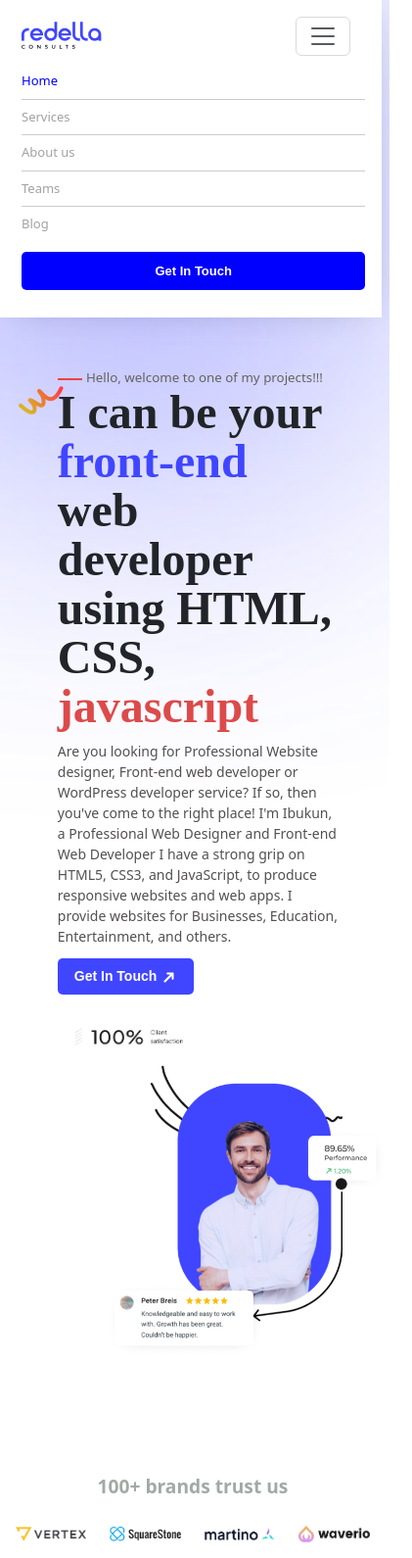
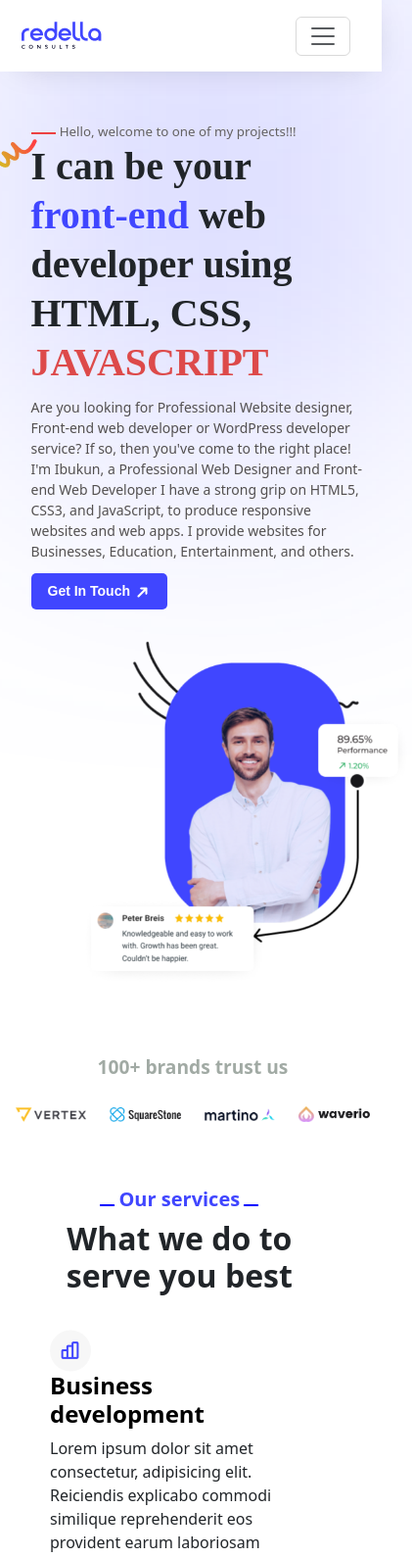
Before and after one commit to GAD0007/portfolio-1, a plain HTML site: page index.html in a window 390 px wide. Shown: the top 1590 px of the page at 98% size, 421 px wide, since content can reach past the window. Drawn offline with Linux system fonts and the light colour scheme.

Commit message:
changes to navbar

```diff
--- a/index.html
+++ b/index.html
@@ -34,7 +34,7 @@
               <span class="navbar-toggler-icon"></span>
             </button>
             <div
-              class="nav-collapse navbar-collapse"
+              class="collapse navbar-collapse"
               id="navbarSupportedContent"
             >
               <ul class="navbar-nav mb-lg-0 mx-auto">
@@ -85,7 +85,7 @@
               <br class="break" />
               <span class="bluebuisness">front-end </span> web developer
               <!-- <br class="break" /> -->
-              using HTML, CSS, <span class="redsuccess">javascript</span>
+              using HTML, CSS, <span class="redsuccess">JAVASCRIPT</span>
               <br class="break" />
             </div>
             <div class="intro3">
@@ -104,18 +104,18 @@
                 />
               </button>
             </div>
-            <div class="container-fluid">
+            <!-- <div class="container-fluid">
               <div class="row gx-5 text-left">
                 <div class="col-xl-12 col-lg-12 col-md-12 col-sm-8 col-12">
                   <img
                     src="images/Facts.png"
                     alt="facts about buisness"
-                    class="img-fluid"
+                    class="img-fluid illustration6"
                   />
                 </div>
                 <div class="blur"><span class="blur1"></span></div>
               </div>
-            </div>
+            </div> -->
           </div>
           <div class="col-xl-7 col-lg-7 col-md-6 col-sm-10 text-end">
             <div class="blur"><span class="blur2"></span></div>
@@ -131,7 +131,7 @@
     <!-- section of Brand logos-->
     <section class="B mt-5 pt-0">
       <div class="container-fluid">
-        <div class="row text-center pt-5">
+        <div class="row text-center">
           <div class="col-lg-3 col-md-12 col-sm-12">
             <span class="trust">100+ brands trust us</span>
           </div>
--- a/style.css
+++ b/style.css
@@ -149,19 +149,32 @@ z-index: -10;
   }
 @keyframes moveRight {
     0% {
-      transform: translateX(-30%);
+      transform: translateX(-5%);
     }
     50% {
         transform: translateX(30%);
       }
     100% {
-      transform: translateX(0%);
+      transform: translateX(-5%);
     }
   }
+  /* @keyframes moveRight2 {
+    0% {
+      transform: translateX(-50%);
+    }
+
+    100% {
+      transform: translateX(250%);
+    }
+  } */
 .illustration{
     z-index: 999;
-    animation: moveRight 7s linear , fadeIn 4s ease-in-out;;
+    animation: moveRight 7s linear infinite , fadeIn 4s ease-in-out;;
 }
+/* .illustration6{
+    z-index: 999;
+    animation: moveRight2 10s linear infinite , fadeIn 4s ease-in-out;;
+} */
 
 
 .talk{
@@ -529,7 +542,7 @@ span.line{
 
 }
 .intro2{
-    font-size: 48px;
+    font-size: 40px;
     line-height: 50px;
     font-weight:600;
     font-family: 'Times New Roman', Times, serif;
@@ -1201,6 +1214,11 @@ select {
 }
 
 @media screen and (max-width: 991px) {
+    .main-page{
+        padding-left: 5vw;
+        padding-right: 2vw;
+    }
+
     section.A{
         height: auto;
         padding-top: 0px;
```
Also changed, not shown: blog/blog.html (+1 -1 lines), contact us/contact us.html (+1 -1 lines), services/Service-page.html (+1 -1 lines), services/review.html (+1 -1 lines), services/whats-included.html (+1 -1 lines), teams/teams.html (+1 -1 lines), what-we-do/E-commerce.html (+1 -1 lines).
